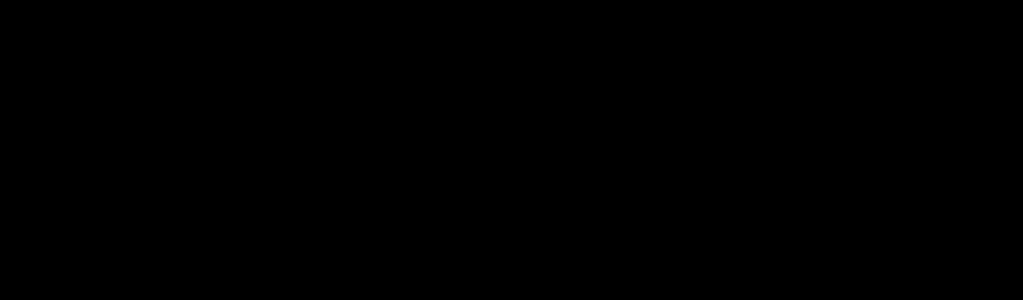
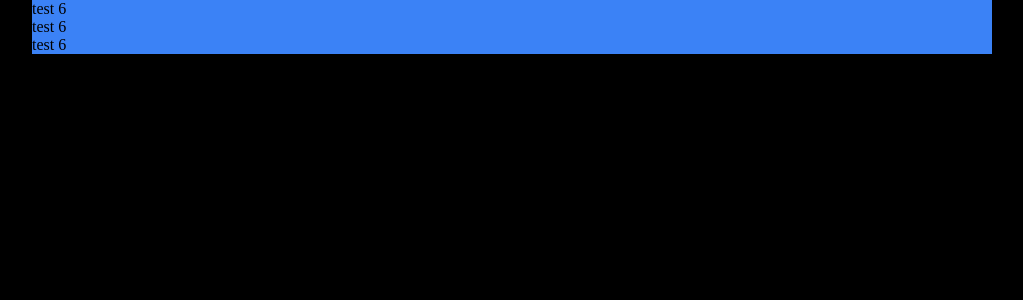
Before and after one commit to Foparty/USING-SASS-TO-CREATE-TAILWIND, a React (Vite) app: page / in a window 1280 px wide. Shown: the top 300 px of the page, without its empty margins (128-1151 px from the left). Built offline with nearby package versions, Linux system fonts and the light colour scheme.

Commit message:
haciendo grid

```diff
--- a/src/App.jsx
+++ b/src/App.jsx
@@ -6,7 +6,13 @@
 
   return (
     <div className='App'>
-      <h2 className='underline-md border-xl p-4'>so for some reason that was playing with me</h2>
+      <div className='container'>
+        <div className='grid gap-xs w-full justify-center align-center'>
+          <div className='test bg-blue-500'>test 6</div>
+          <div className='test bg-blue-500'>test 6</div>
+          <div className='test bg-blue-500'>test 6</div>
+        </div>
+      </div>
     </div>
   );
 }
```
